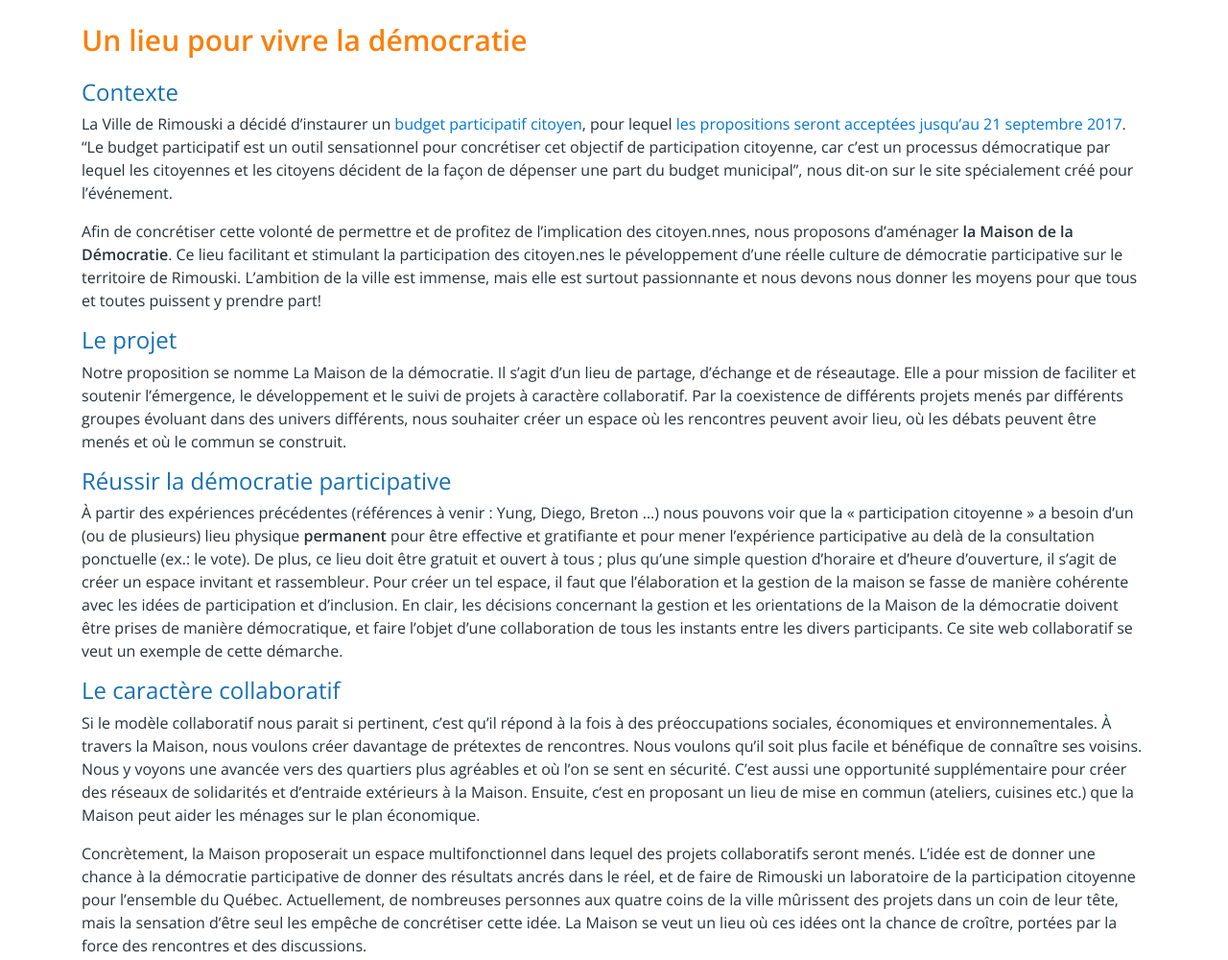
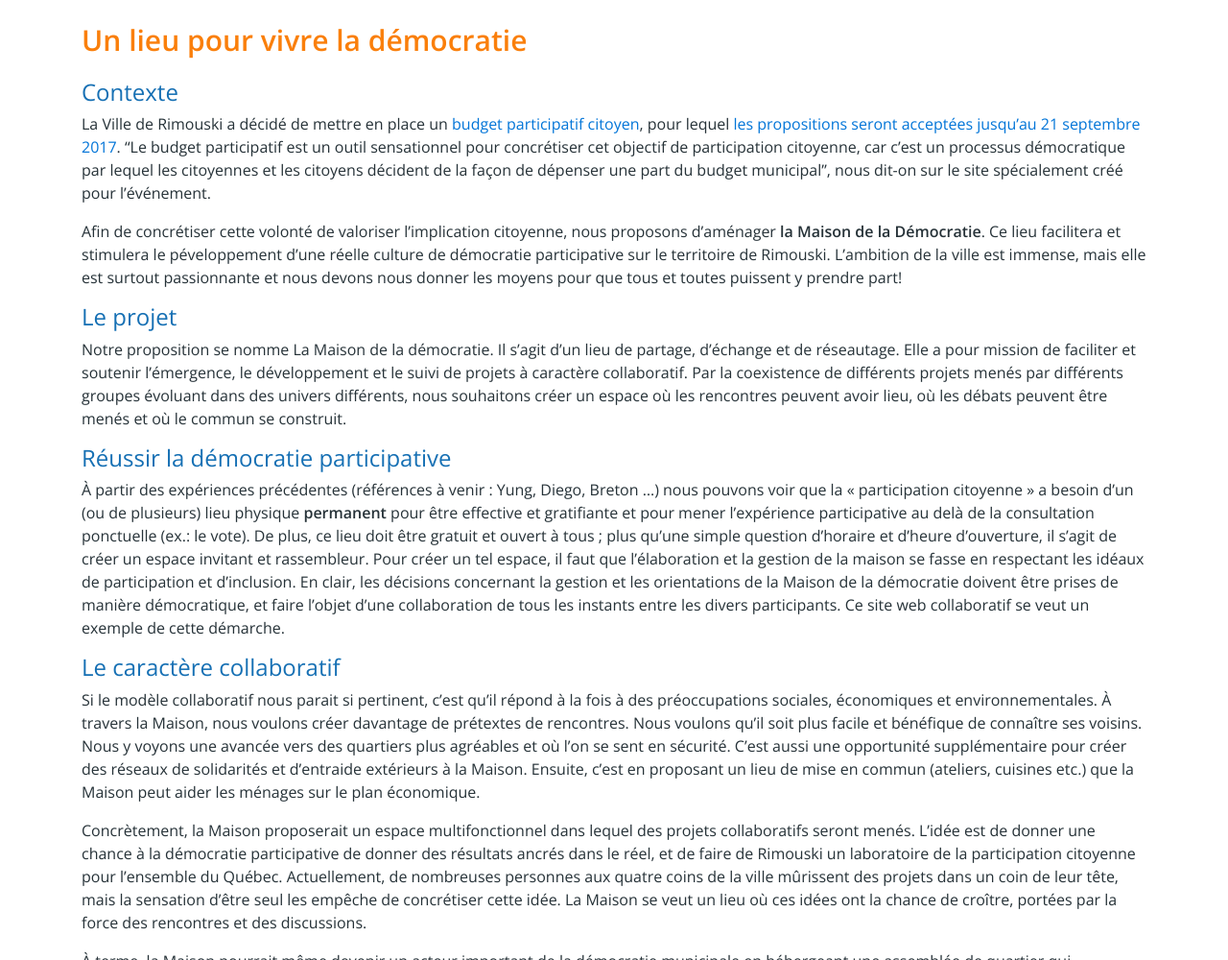
Before and after one commit to SyvieMarier/Maison-democratie-Rimouski, a Jekyll site: the page built from index.md, in a window 1280 px wide and 1400 px high. Shown: the part 400-1400 px from the top of the window at 96% size. Built offline with Jekyll 4.4.1, drawn with Linux system fonts in a browser that asks for light colours; nearby versions of some CDN libraries; our own code applies the rules of GitHub Pages for plain Markdown files.

Commit message:
Update index.md

```diff
--- a/index.md
+++ b/index.md
@@ -6,17 +6,17 @@ titre: Un lieu pour vivre la démocratie
 
 ## Contexte
 
-La Ville de Rimouski a décidé d'instaurer un [budget participatif citoyen](https://budgetparticipatif-rimouski.com/), pour lequel [les propositions seront acceptées jusqu'au 21 septembre 2017](https://budgetparticipatif-rimouski.com/inscription). "Le budget participatif est un outil sensationnel pour concrétiser cet objectif de participation citoyenne, car c'est un processus démocratique par lequel les citoyennes et les citoyens décident de la façon de dépenser une part du budget municipal", nous dit-on sur le site spécialement créé pour l'événement.
+La Ville de Rimouski a décidé de mettre en place un [budget participatif citoyen](https://budgetparticipatif-rimouski.com/), pour lequel [les propositions seront acceptées jusqu'au 21 septembre 2017](https://budgetparticipatif-rimouski.com/inscription). "Le budget participatif est un outil sensationnel pour concrétiser cet objectif de participation citoyenne, car c'est un processus démocratique par lequel les citoyennes et les citoyens décident de la façon de dépenser une part du budget municipal", nous dit-on sur le site spécialement créé pour l'événement.
 
-Afin de concrétiser cette volonté de permettre et de profitez de l'implication des citoyen.nnes, nous proposons d'aménager **la Maison de la Démocratie**. Ce lieu facilitant et stimulant la participation des citoyen.nes le péveloppement d'une réelle culture de démocratie participative sur le territoire de Rimouski. L'ambition de la ville est immense, mais elle est surtout passionnante et nous devons nous donner les moyens pour que tous et toutes puissent y prendre part!
+Afin de concrétiser cette volonté de valoriser l'implication citoyenne, nous proposons d'aménager **la Maison de la Démocratie**. Ce lieu facilitera et stimulera le péveloppement d'une réelle culture de démocratie participative sur le territoire de Rimouski. L'ambition de la ville est immense, mais elle est surtout passionnante et nous devons nous donner les moyens pour que tous et toutes puissent y prendre part!
 
 ## Le projet
 
-Notre proposition se nomme La Maison de la démocratie. Il s'agit d'un lieu de partage, d'échange et de réseautage. Elle a pour mission de faciliter et soutenir l'émergence, le développement et le suivi de projets à caractère collaboratif. Par la coexistence de différents projets menés par différents groupes évoluant dans des univers différents, nous souhaiter créer un espace où les rencontres peuvent avoir lieu, où les débats peuvent être menés et où le commun se construit.
+Notre proposition se nomme La Maison de la démocratie. Il s'agit d'un lieu de partage, d'échange et de réseautage. Elle a pour mission de faciliter et soutenir l'émergence, le développement et le suivi de projets à caractère collaboratif. Par la coexistence de différents projets menés par différents groupes évoluant dans des univers différents, nous souhaitons créer un espace où les rencontres peuvent avoir lieu, où les débats peuvent être menés et où le commun se construit.
 
 ## Réussir la démocratie participative
 
-À partir des expériences précédentes (références à venir : Yung, Diego, Breton ...) nous pouvons voir que la « participation citoyenne » a besoin d'un (ou de plusieurs) lieu physique **permanent** pour être effective et gratifiante et pour mener l'expérience participative au delà de la consultation ponctuelle (ex.: le vote). De plus, ce lieu doit être gratuit et ouvert à tous ; plus qu'une simple question d'horaire et d'heure d'ouverture, il s'agit de créer un espace invitant et rassembleur. Pour créer un tel espace, il faut que l'élaboration et la gestion de la maison se fasse de manière cohérente avec les idées de participation et d'inclusion. En clair, les décisions concernant la gestion et les orientations de la Maison de la démocratie doivent être prises de manière démocratique, et faire l'objet d'une collaboration de tous les instants entre les divers participants. Ce site web collaboratif se veut un exemple de cette démarche.
+À partir des expériences précédentes (références à venir : Yung, Diego, Breton ...) nous pouvons voir que la « participation citoyenne » a besoin d'un (ou de plusieurs) lieu physique **permanent** pour être effective et gratifiante et pour mener l'expérience participative au delà de la consultation ponctuelle (ex.: le vote). De plus, ce lieu doit être gratuit et ouvert à tous ; plus qu'une simple question d'horaire et d'heure d'ouverture, il s'agit de créer un espace invitant et rassembleur. Pour créer un tel espace, il faut que l'élaboration et la gestion de la maison se fasse en respectant les idéaux de participation et d'inclusion. En clair, les décisions concernant la gestion et les orientations de la Maison de la démocratie doivent être prises de manière démocratique, et faire l'objet d'une collaboration de tous les instants entre les divers participants. Ce site web collaboratif se veut un exemple de cette démarche.
 
 ## Le caractère collaboratif
 
```
